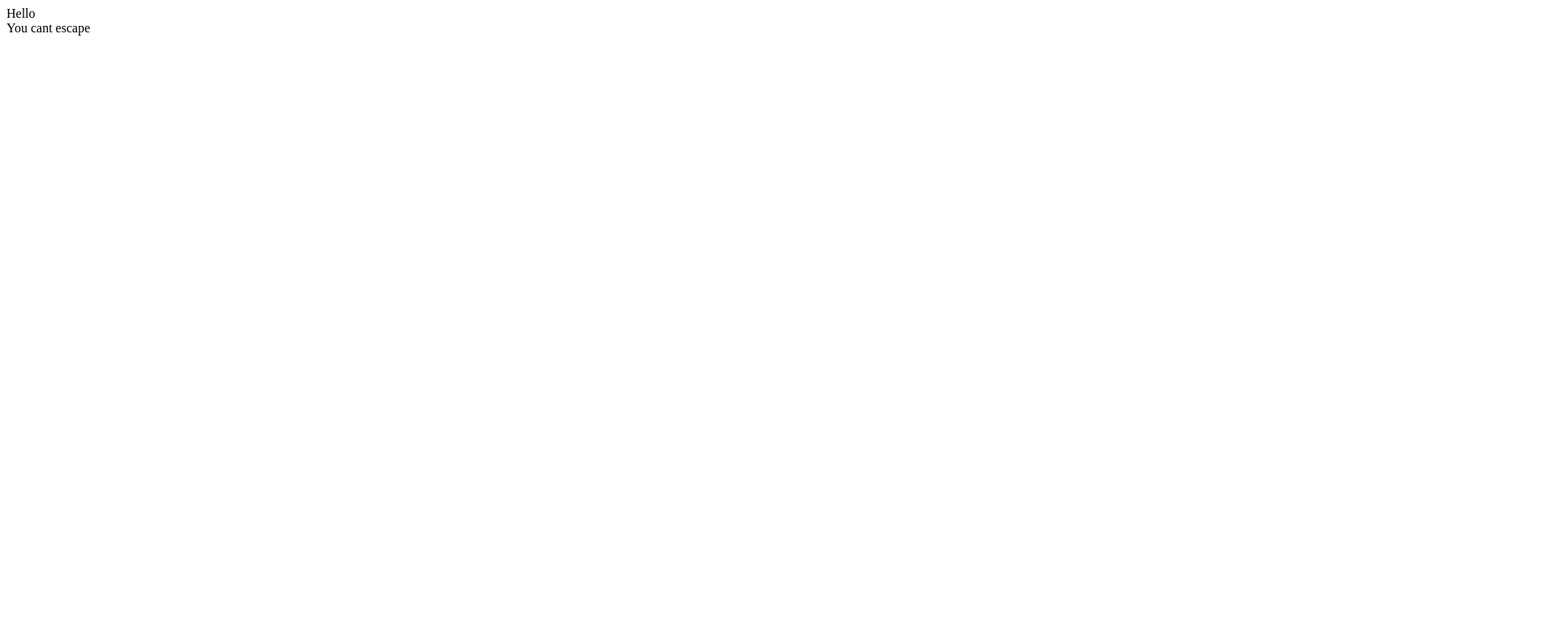
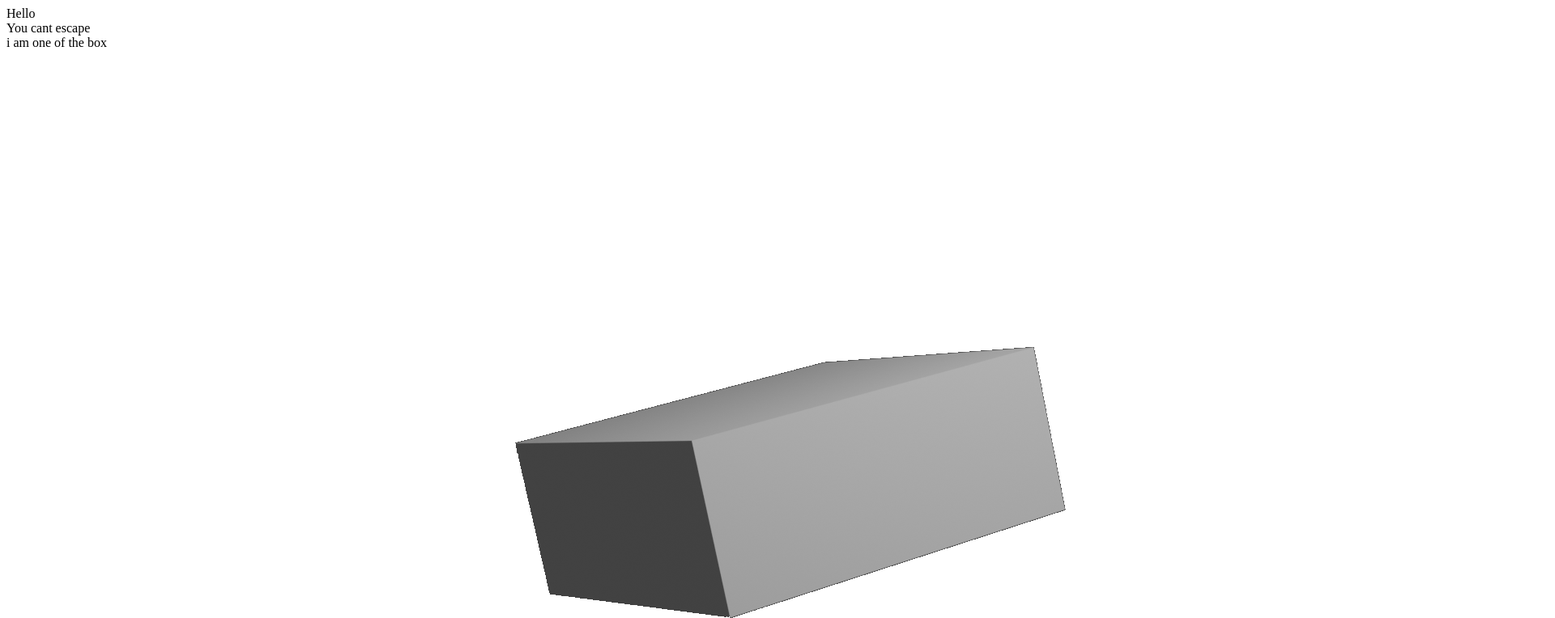
Before and after one commit to camelStyleUser/camelStyleUser.github.io, a plain HTML site: page index.html in a window 1280 px wide. Shown: the whole page at 81% size, 1920 px wide, since content can reach past the window. Drawn offline with Linux system fonts and the light colour scheme.

Commit message:
Update index.html

```diff
--- a/index.html
+++ b/index.html
@@ -1,3 +1,3 @@
 <!DOCTYPE HTML>
 <html><head><title>No ESCape</title></head><body>Hello<br>
-You cant escape</body></html>
+You cant escape<br>i am one of the box <img src="blenderbox.png"/></body></html>
```
